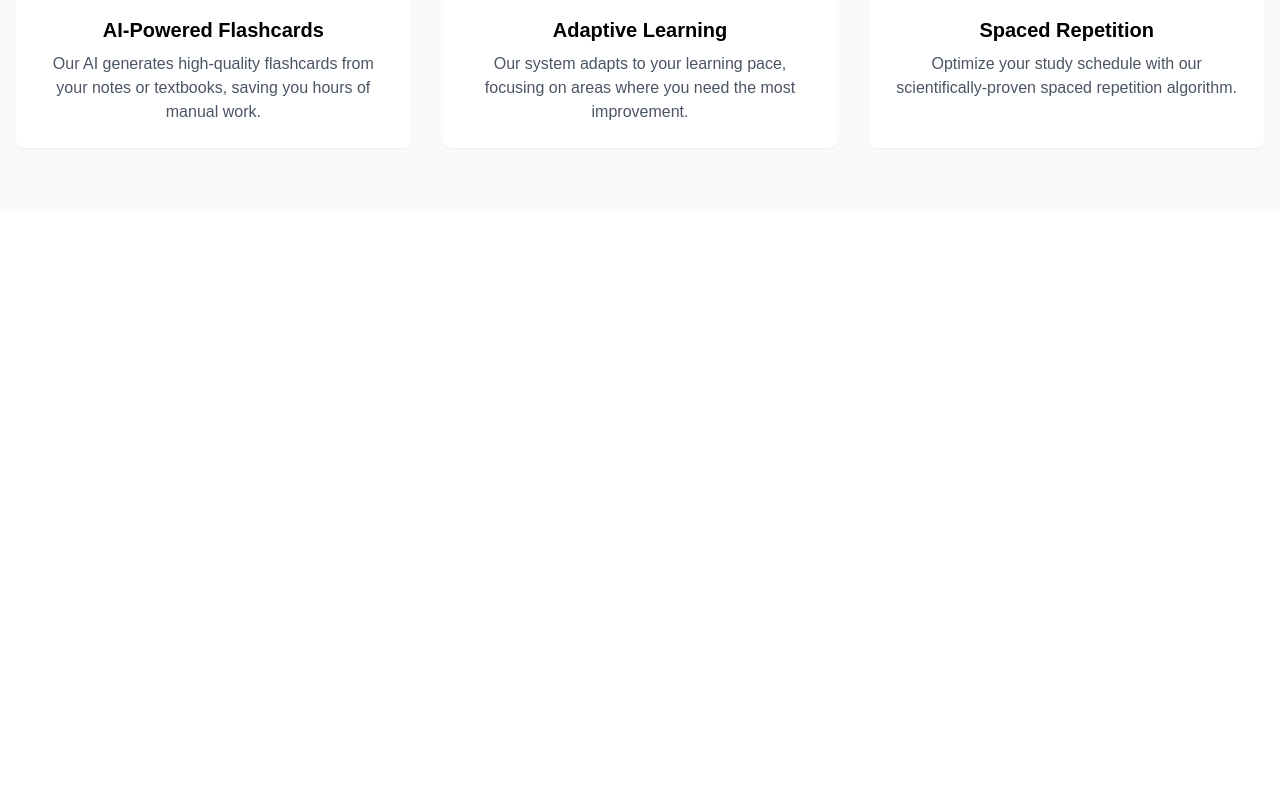
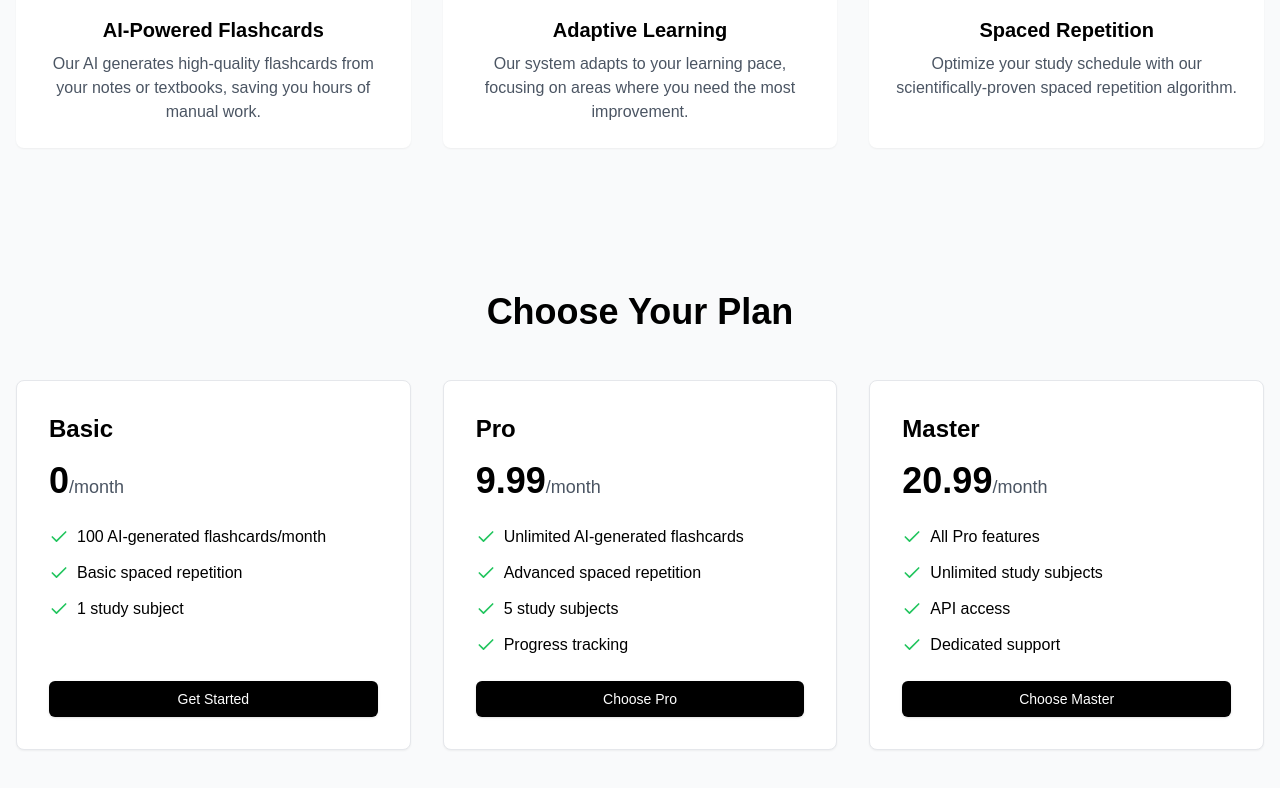
Before and after one commit to anbguye/flashcard-saas, a Next.js app: page /frontpage in a window 1280 px wide. Shown: the part 1040-1828 px from the top of the page. Before the commit the page ends 1252 px from the top, so only its background shows below. Built offline with nearby package versions, Linux system fonts and the light colour scheme.

Commit message:
Added prices section

```diff
--- a/app/frontpage/page.tsx
+++ b/app/frontpage/page.tsx
@@ -100,26 +100,38 @@ export default function Page() {
         const heroHeight = heroRef.current.offsetHeight;
         const heroOffset = heroRef.current.offsetTop;
         const parallaxEffect = Math.max(0, (scrollPosition - windowHeight) / 2);
-        const scale = Math.max(1, 1 + (scrollPosition - heroOffset) / (heroHeight * 5));
-        const opacity = Math.max(0, 1 - (scrollPosition - heroOffset) / (heroHeight / 2));
+        const scale = Math.max(
+          1,
+          1 + (scrollPosition - heroOffset) / (heroHeight * 5)
+        );
+        const opacity = Math.max(
+          0,
+          1 - (scrollPosition - heroOffset) / (heroHeight / 2)
+        );
 
         // Apply parallax effect, scale, and opacity to hero section
         heroRef.current.style.transform = `translateY(${parallaxEffect}px) scale(${scale})`;
         heroRef.current.style.opacity = `${opacity}`;
-        heroRef.current.style.transformOrigin = 'center center';
+        heroRef.current.style.transformOrigin = "center center";
       }
 
       // Animate sections on scroll
-      const animateSectionOnScroll = (ref: React.RefObject<HTMLDivElement>, delay: number, isKeySection: boolean) => {
+      const animateSectionOnScroll = (
+        ref: React.RefObject<HTMLDivElement>,
+        delay: number,
+        isKeySection: boolean
+      ) => {
         if (ref.current) {
           const rect = ref.current.getBoundingClientRect();
           const isVisible = rect.top < windowHeight && rect.bottom >= 0;
           if (isVisible) {
-            ref.current.style.opacity = '1';
+            ref.current.style.opacity = "1";
             if (isKeySection) {
-              ref.current.style.transform = 'translateY(0)';
+              ref.current.style.transform = "translateY(0)";
             }
-            ref.current.style.transition = `opacity 0.5s ease-out ${delay}s${isKeySection ? `, transform 0.5s ease-out ${delay}s` : ''}`;
+            ref.current.style.transition = `opacity 0.5s ease-out ${delay}s${
+              isKeySection ? `, transform 0.5s ease-out ${delay}s` : ""
+            }`;
           }
         }
       };
@@ -254,17 +266,19 @@ export default function Page() {
                   proven learning techniques to help you master any subject
                   faster and more effectively.
                 </p>
-                <div className='flex flex-col sm:flex-row gap-4'>
+                <div className="flex flex-col sm:flex-row gap-4">
                   <Button
                     size="lg"
-                  className="bg-black text-white hover:bg-gray-900 transform transition-all duration-200 hover:scale-105">
+                    className="bg-black text-white hover:bg-gray-900 transform transition-all duration-200 hover:scale-105"
+                  >
                     Start Learning for Free
                     <ArrowRight />
                   </Button>
                   <Button
                     size="lg"
-                  variant='outline'
-                  className='border-black text-black hover:bg-gray-100 transform transition-all duration-200 hover:scale-105'>
+                    variant="outline"
+                    className="border-black text-black hover:bg-gray-100 transform transition-all duration-200 hover:scale-105"
+                  >
                     Learn More
                   </Button>
                 </div>
@@ -314,39 +328,43 @@ export default function Page() {
           </div>
         </section>
 
-        {/* Features section */}
-        <section id='features' ref={featuresRef} className='pt-16 md:pt-20 py-16 bg-gray-50 opacity-0 transform translate-y-10'>
-          <div className='container mx-auto px-4'>
-            <h2 className='font-bold text-3xl text-center md:text-4xl mb-10 md:mb-12'>
+        {/* How It Works Section */}
+        <section
+          id="features"
+          ref={featuresRef}
+          className="pt-16 md:pt-20 py-16 bg-gray-50 opacity-0 transform translate-y-10"
+        >
+          <div className="container mx-auto px-4">
+            <h2 className="font-bold text-3xl text-center md:text-4xl mb-10 md:mb-12">
               Why Choose FlashAI?
             </h2>
-            <div className='grid md:grid-cols-3 gap-8'>
+            <div className="grid md:grid-cols-3 gap-8">
               <div className="bg-white p-6 rounded-lg shadow-sm transform transition-all duration-200 hover:scale-105 hover:shadow-md">
-            <Sparkles className='h-12 w-12 text-yellow-400 mb-4 mx-auto'/>
+                <Sparkles className="h-12 w-12 text-yellow-400 mb-4 mx-auto" />
                 <h3 className="text-xl font-semibold mb-2 text-center">
                   AI-Powered Flashcards
                 </h3>
-                <p className='text-center text-gray-600'>
+                <p className="text-center text-gray-600">
                   Our AI generates high-quality flashcards from your notes or
                   textbooks, saving you hours of manual work.
                 </p>
               </div>
               <div className="bg-white p-6 rounded-lg shadow-sm transform transition-all duration-200 hover:scale-105 hover:shadow-md">
-              <Brain className='mx-auto h-12 w-12 text-pink-400 mb-4'/>
+                <Brain className="mx-auto h-12 w-12 text-pink-400 mb-4" />
                 <h3 className="text-xl font-semibold mb-2 text-center">
                   Adaptive Learning
                 </h3>
-                <p className='text-center text-gray-600'>
+                <p className="text-center text-gray-600">
                   Our system adapts to your learning pace, focusing on areas
                   where you need the most improvement.
                 </p>
               </div>
               <div className="bg-white p-6 rounded-lg shadow-sm transform transition-all duration-200 hover:scale-105 hover:shadow-md">
-              <Clock className='h-12 w-12 text-green-400 mb-4 mx-auto'/>
+                <Clock className="h-12 w-12 text-green-400 mb-4 mx-auto" />
                 <h3 className="text-xl font-semibold mb-2 text-center">
                   Spaced Repetition
                 </h3>
-                <p className='text-center text-gray-600'>
+                <p className="text-center text-gray-600">
                   Optimize your study schedule with our scientifically-proven
                   spaced repetition algorithm.
                 </p>
@@ -354,6 +372,107 @@ export default function Page() {
             </div>
           </div>
         </section>
+
+        {/* Pricing Section */}
+        <section
+          id="pricing"
+          ref={pricingRef}
+          className="py-16 md:py-20 bg-gray-50 opacity-0 transform translate-y-10"
+        >
+          <div className="container mx-auto px-4">
+            <h2 className="text-3xl md:text-4xl font-bold text-center mb-10 md:mb-12">
+              Choose Your Plan
+            </h2>
+            <div className="grid md:grid-cols-3 gap-8">
+              {["Basic", "Pro", "Master"].map((plan, index) => (
+                <div
+                  key={index}
+                  className="bg-white p-8 rounded-lg shadow-sm border border-gray-200 flex flex-col justify-between transform transition-all duration-200 hover:scale-105 hover:shadow-md"
+                >
+                  <div>
+                    <h3 className="text-2xl font-bold mb-4">{plan}</h3>
+                    <p className="text-4xl font-bold mb-6">
+                      {`${index === 0 ? "0" : index === 1 ? "9.99" : "20.99"}`}
+
+                      <span className="text-lg font-normal text-gray-600">
+                        /month
+                      </span>
+                    </p>
+                    <ul className="space-y-3 mb-6">
+                      {index === 0 && (
+                        <>
+                          <li className="flex items-center">
+                            <Check className="h-5 w-5 text-green-500 mr-2" />
+                            <span>100 AI-generated flashcards/month</span>
+                          </li>
+                          <li className="flex items-center">
+                            <Check className="h-5 w-5 text-green-500 mr-2" />
+                            <span>Basic spaced repetition</span>
+                          </li>
+                          <li className="flex items-center">
+                            <Check className="h-5 w-5 text-green-500 mr-2" />
+                            <span>1 study subject</span>
+                          </li>
+                        </>
+                      )}
+                      {index === 1 && (
+                        <>
+                          <li className="flex items-center">
+                            <Check className="h-5 w-5 text-green-500 mr-2" />
+                            <span>Unlimited AI-generated flashcards</span>
+                          </li>
+                          <li className="flex items-center">
+                            <Check className="h-5 w-5 text-green-500 mr-2" />
+                            <span>Advanced spaced repetition</span>
+                          </li>
+                          <li className="flex items-center">
+                            <Check className="h-5 w-5 text-green-500 mr-2" />
+                            <span>5 study subjects</span>
+                          </li>
+                          <li className="flex items-center">
+                            <Check className="h-5 w-5 text-green-500 mr-2" />
+                            <span>Progress tracking</span>
+                          </li>
+                        </>
+                      )}
+                      {index === 2 && (
+                        <>
+                          <li className="flex items-center">
+                            <Check className="h-5 w-5 text-green-500 mr-2" />
+                            <span>All Pro features</span>
+                          </li>
+                          <li className="flex items-center">
+                            <Check className="h-5 w-5 text-green-500 mr-2" />
+                            <span>Unlimited study subjects</span>
+                          </li>
+                          <li className="flex items-center">
+                            <Check className="h-5 w-5 text-green-500 mr-2" />
+                            <span>API access</span>
+                          </li>
+                          <li className="flex items-center">
+                            <Check className="h-5 w-5 text-green-500 mr-2" />
+                            <span>Dedicated support</span>
+                          </li>
+                        </>
+                      )}
+                    </ul>
+                  </div>
+                  <Button
+                    className={
+                      `w-full bg-black text-white hover:bg-gray-900 transition-colors duration-200`
+                    }
+                  >
+                    {index === 0
+                      ? "Get Started"
+                      : index === 1
+                      ? "Choose Pro"
+                      : "Choose Master"}
+                  </Button>
+                </div>
+              ))}
+            </div>
+          </div>
+        </section>
       </main>
     </div>
   );
```
Lines whose indentation alone changed are shown as unchanged.
